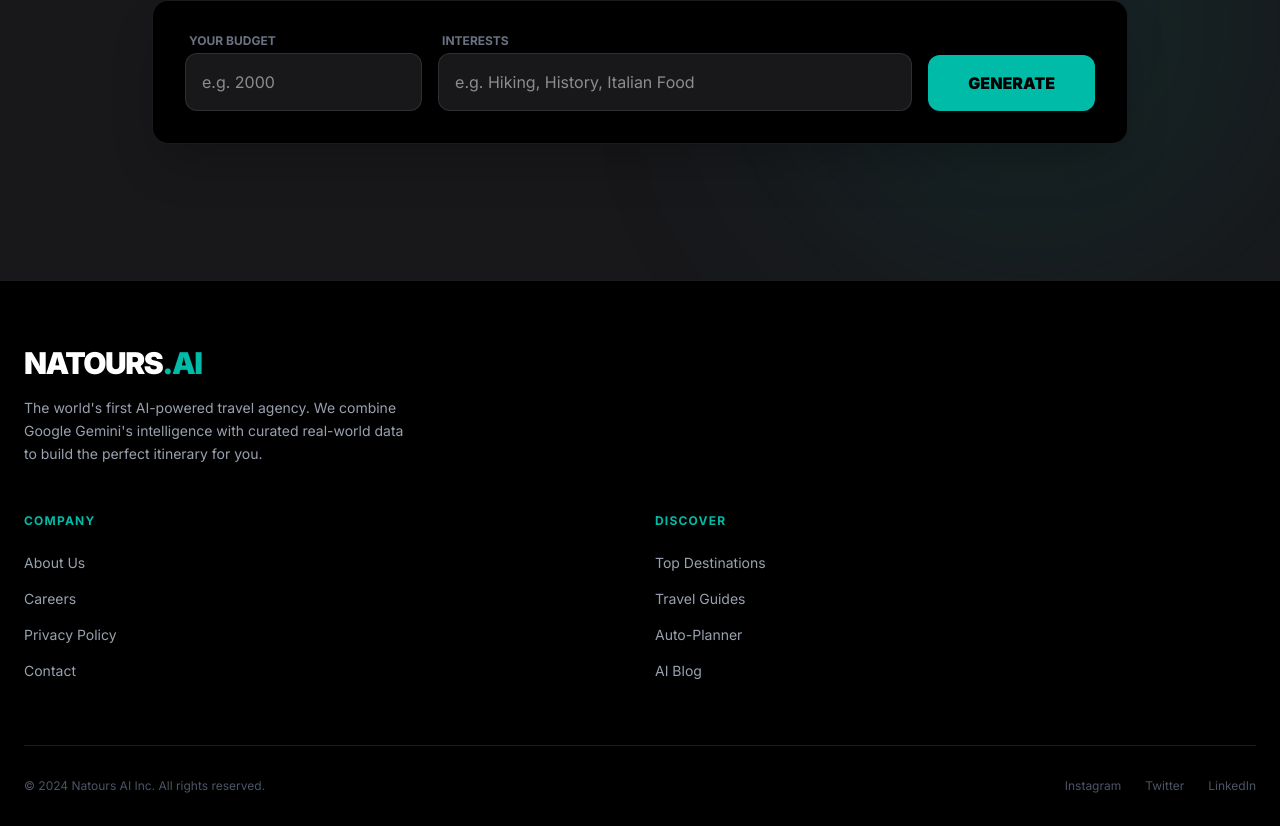
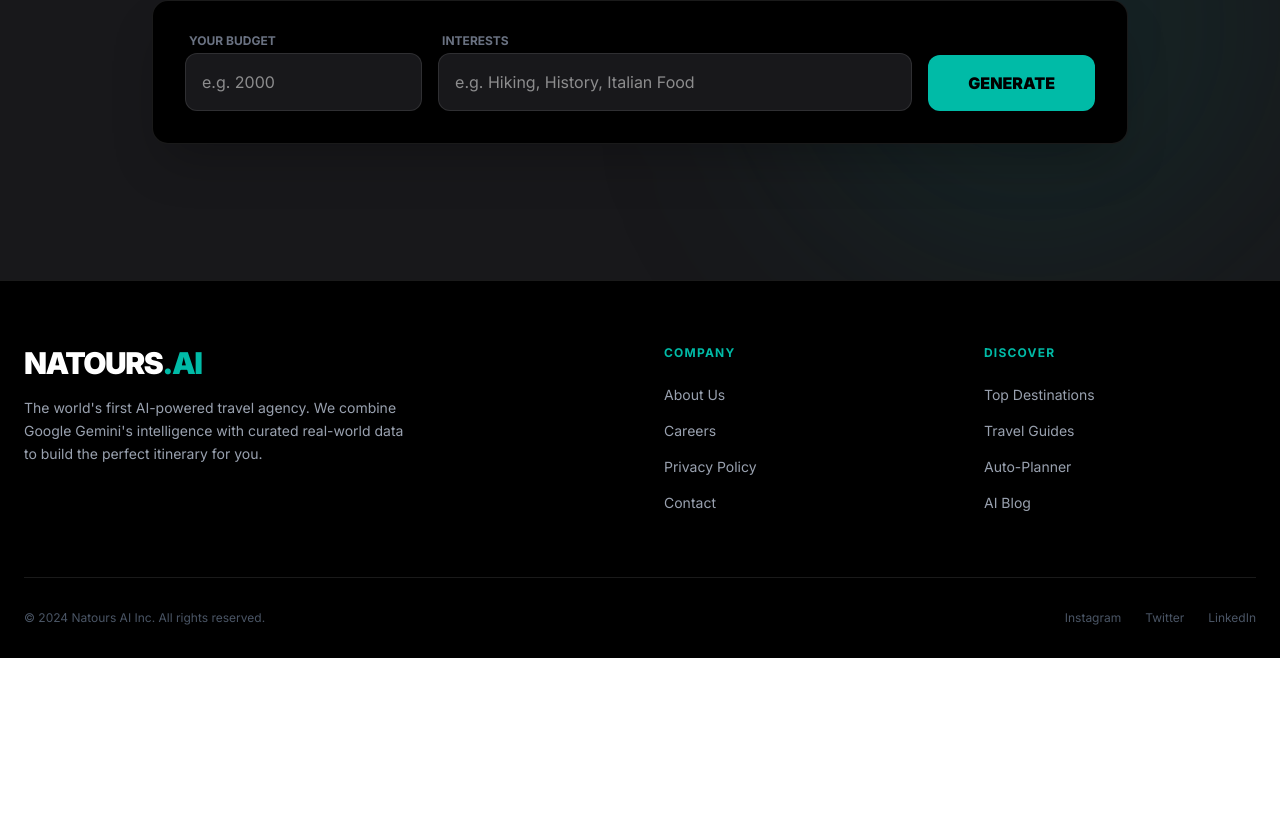
Before and after one commit to kiran123-stack/natours-ai, a Next.js app in the folder client/: page / in a window 1280 px wide. Shown: the part 3012-3838 px from the top of the page. After the commit the page ends 3670 px from the top, so only its background shows below. Built offline with nearby package versions, Linux system fonts and the light colour scheme.

Commit message:
Change grid layout in Footer component

```diff
--- a/client/components/Footer.tsx
+++ b/client/components/Footer.tsx
@@ -4,7 +4,7 @@ export default function Footer() {
   return (
     <footer className="bg-black border-t border-white/10 pt-16 pb-8 text-white">
       <div className="max-w-7xl mx-auto px-6">
-        <div className="grid grid-cols-[repeat(autofit,minmax(200px,1fr))] gap-12 mb-16">
+        <div className="grid grid-cols-1 md:grid-cols-4 gap-12 mb-16">
 
           {/* Brand */}
           <div className="col-span-1 md:col-span-2">
```
